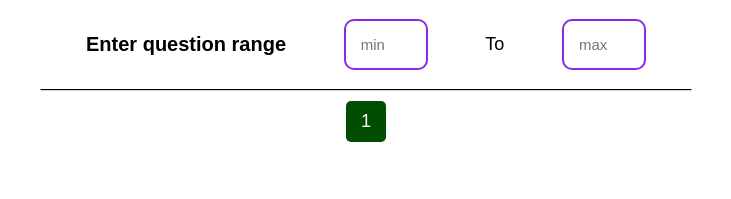
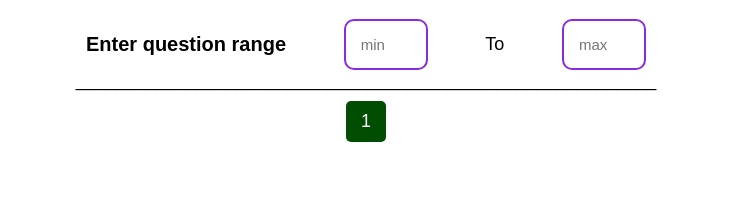
Before and after one commit to allostimzy/Quiz, a plain HTML site: page index.html in a window 1280 px wide. Shown: the part 763-962 px from the top of the page, 274-1005 px from the left. Drawn offline with Linux system fonts and the light colour scheme; a web font is replaced by a local one.

Commit message:
last 0commit

```diff
--- a/index.html
+++ b/index.html
@@ -46,7 +46,7 @@
             <input type="number" placeholder="max">
         </div>
         <div class="line">
-            <p>_________________________________________________________________</p>
+            <p>__________________________________________________________</p>
         </div>
 
         <div class="qNo">
```
